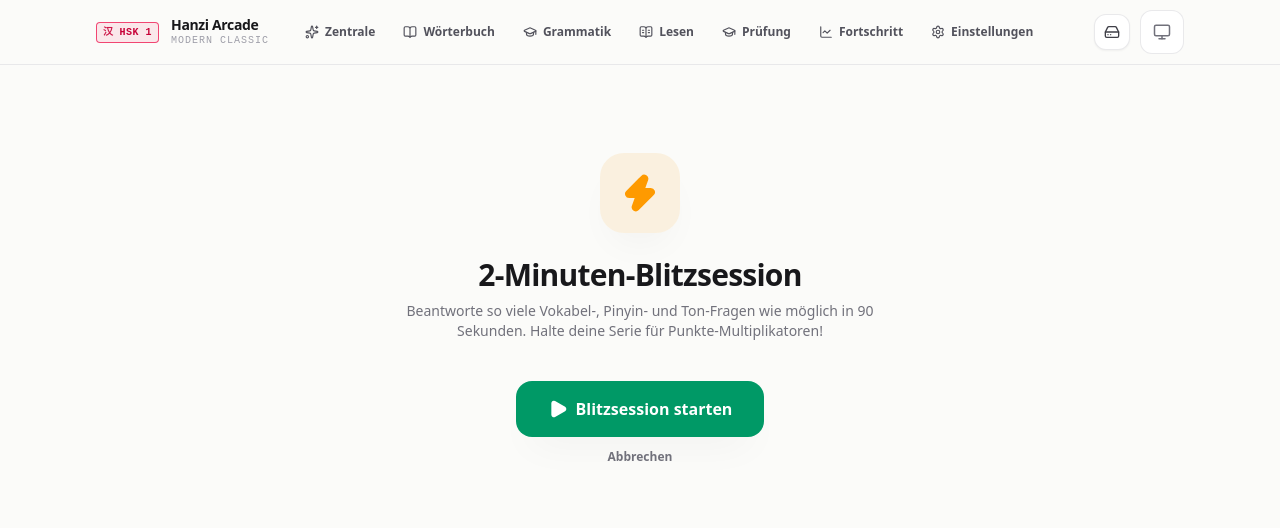
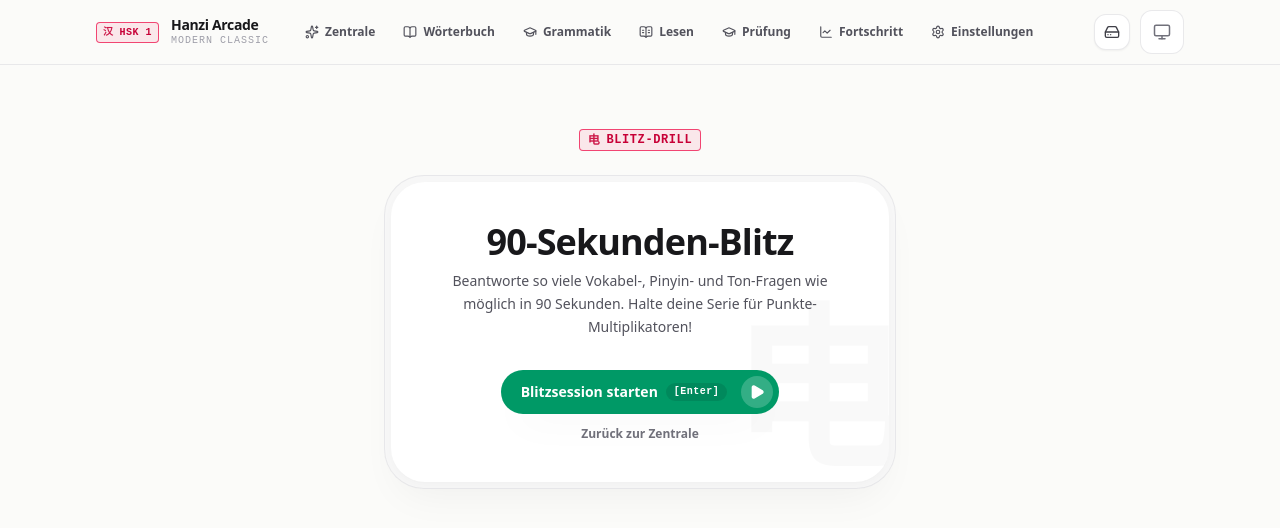
Before and after one commit to PcACy/learnwithmau, a React (Vite) app: page /blitz in a window 1280 px wide. Shown: the top 528 px of the page. Built offline with nearby package versions, Linux system fonts and the light colour scheme.

Commit message:
feat(blitz): 1-4 keyboard controls, double-bezel casing, seal badge, and option number badges

```diff
--- a/src/routes/BlitzPage.tsx
+++ b/src/routes/BlitzPage.tsx
@@ -15,6 +15,10 @@ import { fireCelebration, fireMicroBurst } from '../lib/confetti';
 import { useProgressStore } from '../store/progressStore';
 import { generateBlitzQuestions, type BlitzQuestion } from '../lib/blitzGenerator';
 import { SessionSummary } from '../components/game/SessionSummary';
+import { useKeyDown } from '../hooks/useKeyDown';
+import { KeyHints } from '../components/ui/Kbd';
+import { SealBadge } from '../components/ui/SealBadge';
+import { KineticButton } from '../components/ui/KineticButton';
 
 const TOTAL_TIME_SEC = 90;
 
@@ -120,39 +124,73 @@ export function BlitzPage() {
     }, 600);
   };
 
+  useKeyDown((event) => {
+    if (event.metaKey || event.ctrlKey || event.altKey) return;
+    if (event.repeat) return;
+
+    if (gameState === 'intro' && event.key === 'Enter') {
+      startBlitz();
+      return;
+    }
+
+    if (gameState !== 'playing' || !currentQ || selectedOption !== null) return;
+
+    if (event.code === 'Space' || event.key === 'r' || event.key === 'R') {
+      if (currentQ.audioUrl) {
+        event.preventDefault();
+        void playAsset(currentQ.audioUrl);
+      }
+      return;
+    }
+
+    const digit = Number.parseInt(event.key, 10);
+    if (digit >= 1 && digit <= currentQ.options.length) {
+      handleAnswer(currentQ.options[digit - 1]);
+    }
+  });
+
   if (gameState === 'intro') {
     return (
-      <div className="reveal mx-auto max-w-lg space-y-6 py-12 text-center" style={{ '--index': 0 } as CSSProperties}>
-        <div className="flex justify-center">
-          <span className="flex h-20 w-20 items-center justify-center rounded-3xl bg-amber-500/10 text-amber-500 shadow-whisper">
-            <Zap className="h-10 w-10 fill-amber-500" />
-          </span>
+      <div className="mx-auto max-w-lg space-y-6 py-6 text-center">
+        <div className="reveal flex justify-center" style={{ '--index': 0 } as CSSProperties}>
+          <SealBadge sealChar="电" label="BLITZ-DRILL" variant="cinnabar" />
         </div>
 
-        <div className="space-y-2">
-          <h1 className="text-3xl font-bold tracking-tight">2-Minuten-Blitzsession</h1>
-          <p className="text-sm text-zinc-500 dark:text-zinc-400">
+        <section
+          className="reveal double-bezel-casing shadow-whisper"
+          style={{ '--index': 1 } as CSSProperties}
+        >
+          <div className="double-bezel-core p-7 sm:p-10 space-y-6 relative">
+            <span className="watermark-glyph">电</span>
+
+            <div className="space-y-2 relative">
+              <h1 className="text-3xl font-black tracking-tight sm:text-4xl text-zinc-900 dark:text-zinc-50">
+                90-Sekunden-Blitz
+              </h1>
+              <p className="text-sm leading-relaxed text-zinc-600 dark:text-zinc-400">
                 Beantworte so viele Vokabel-, Pinyin- und Ton-Fragen wie möglich in 90 Sekunden.
                 Halte deine Serie für Punkte-Multiplikatoren!
               </p>
             </div>
 
-        <div className="flex flex-col items-center justify-center gap-3 pt-4">
-          <button
-            type="button"
+            <div className="flex flex-col items-center justify-center gap-3 pt-2 relative">
+              <KineticButton
+                variant="primary"
                 onClick={startBlitz}
-            className="flex h-14 items-center gap-2 rounded-2xl bg-emerald-600 px-8 text-base font-bold text-white shadow-whisper transition-all hover:bg-emerald-500 active:translate-y-px"
+                shortcut="[Enter]"
+                icon={<Play className="h-4 w-4 fill-white" />}
               >
-            <Play className="h-5 w-5 fill-white" />
                 Blitzsession starten
-          </button>
+              </KineticButton>
               <Link
                 to="/"
                 className="text-xs font-semibold text-zinc-500 hover:text-zinc-900 dark:text-zinc-400 dark:hover:text-zinc-100"
               >
-            Abbrechen
+                Zurück zur Zentrale
               </Link>
             </div>
+          </div>
+        </section>
       </div>
     );
   }
@@ -180,18 +218,18 @@ export function BlitzPage() {
   return (
     <div className="mx-auto max-w-2xl space-y-6 pb-16">
       {/* Top Header Bar (Timer, Streak, Score) */}
-      <div className="reveal flex items-center justify-between rounded-3xl border border-zinc-200/80 bg-white p-4 shadow-whisper dark:border-white/10 dark:bg-zinc-900" style={{ '--index': 0 } as CSSProperties}>
+      <div className="reveal flex items-center justify-between rounded-2xl border border-zinc-200/80 bg-white p-4 shadow-whisper dark:border-white/10 dark:bg-zinc-900" style={{ '--index': 0 } as CSSProperties}>
         {/* Timer */}
         <div className="flex items-center gap-2">
-          <Timer className={`h-5 w-5 ${timeLeft <= 15 ? 'text-red-500 animate-pulse' : 'text-emerald-600 dark:text-emerald-400'}`} />
-          <span className={`font-mono text-lg font-bold tabular-nums ${timeLeft <= 15 ? 'text-red-500' : ''}`}>
+          <Timer className={`h-5 w-5 ${timeLeft <= 15 ? 'text-rose-500 animate-pulse' : 'text-emerald-600 dark:text-emerald-400'}`} />
+          <span className={`font-mono text-lg font-bold tabular-nums ${timeLeft <= 15 ? 'text-rose-500 font-extrabold' : ''}`}>
             {Math.floor(timeLeft / 60)}:{(timeLeft % 60).toString().padStart(2, '0')}
           </span>
         </div>
 
         {/* Streak Indicator */}
         <div className="flex items-center gap-1.5 font-mono text-sm font-bold">
-          <Flame className={`h-4 w-4 ${streak > 0 ? 'text-amber-500 fill-amber-500' : 'text-zinc-300 dark:text-zinc-700'}`} />
+          <Flame className={`h-4 w-4 ${streak > 0 ? 'text-amber-500 fill-amber-500 animate-bounce' : 'text-zinc-300 dark:text-zinc-700'}`} />
           <span>{streak}× Serie</span>
         </div>
 
@@ -203,29 +241,35 @@ export function BlitzPage() {
       </div>
 
       {/* Frage-Karte */}
-      <div
-        className="reveal flex flex-col items-center rounded-[2.5rem] border border-zinc-200/80 bg-white p-8 text-center shadow-whisper dark:border-white/10 dark:bg-zinc-900"
+      <section
+        className="reveal double-bezel-casing shadow-whisper"
         style={{ '--index': 1 } as CSSProperties}
       >
-        <div className="flex items-center gap-2">
-          <span className="font-cjk text-6xl font-extrabold text-zinc-900 dark:text-zinc-100">
+        <div className="double-bezel-core p-8 text-center relative space-y-4">
+          <span className="watermark-glyph">电</span>
+
+          <div className="flex items-center justify-center gap-3 relative">
+            <span className="font-cjk text-6xl font-black text-zinc-900 dark:text-zinc-50">
               {currentQ.item.hanzi}
             </span>
             {currentQ.audioUrl && (
               <button
                 type="button"
                 onClick={() => playAsset(currentQ.audioUrl!)}
-              className="flex h-10 w-10 items-center justify-center rounded-xl bg-emerald-500/10 text-emerald-600 hover:bg-emerald-500/20 dark:text-emerald-400"
+                aria-label="Audio abspielen (␣)"
+                title="Audio abspielen (␣)"
+                className="flex h-10 w-10 items-center justify-center rounded-xl border border-zinc-200/80 bg-white text-emerald-600 shadow-xs transition-all hover:bg-emerald-50 active:scale-95 dark:border-white/10 dark:bg-zinc-800 dark:text-emerald-400 cursor-pointer"
               >
                 <Volume2 className="h-5 w-5" />
               </button>
             )}
           </div>
 
-        <p className="mt-4 text-sm font-semibold text-zinc-600 dark:text-zinc-300">
+          <p className="text-sm font-semibold text-zinc-600 dark:text-zinc-300 relative">
             {currentQ.prompt}
           </p>
         </div>
+      </section>
 
       {/* Antwort-Optionen */}
       <div className="reveal grid grid-cols-1 gap-3 sm:grid-cols-2" style={{ '--index': 2 } as CSSProperties}>
@@ -240,23 +284,38 @@ export function BlitzPage() {
               type="button"
               onClick={() => handleAnswer(option)}
               disabled={selectedOption !== null}
-              className={`flex h-14 items-center justify-between rounded-2xl border px-5 text-left text-sm font-semibold transition-all duration-150 active:scale-98 ${
+              className={`relative flex h-14 items-center justify-between rounded-2xl border-2 px-5 text-left text-sm font-semibold transition-all duration-150 select-none cursor-pointer active:scale-98 ${
                 isCorrect
-                  ? 'animate-pop-in border-emerald-500 bg-emerald-500 text-white shadow-emerald-500/30'
+                  ? 'animate-pop-in border-emerald-500 bg-emerald-500 text-white shadow-emerald-500/30 font-bold'
                   : isWrong
-                    ? 'animate-shake border-red-500 bg-red-500 text-white'
+                    ? 'animate-shake border-rose-500 bg-rose-500 text-white font-bold'
                     : selectedOption !== null && option === currentQ.correctAnswer
                       ? 'border-emerald-500 bg-emerald-500/20 text-emerald-800 dark:text-emerald-300'
                       : 'border-zinc-200/80 bg-white text-zinc-800 hover:border-emerald-500/40 hover:bg-zinc-50 dark:border-white/10 dark:bg-zinc-900 dark:text-zinc-100 dark:hover:bg-zinc-800'
               }`}
             >
+              <div className="flex items-center gap-3">
+                <span className="font-mono text-xs font-bold text-zinc-400 dark:text-zinc-500">
+                  [{idx + 1}]
+                </span>
                 <span>{option}</span>
+              </div>
               {isCorrect && <Check className="h-5 w-5 text-white" />}
               {isWrong && <X className="h-5 w-5 text-white" />}
             </button>
           );
         })}
       </div>
+
+      {/* KeyHints Footer */}
+      <div className="flex justify-center pt-2">
+        <KeyHints
+          hints={[
+            ['1–4', 'Schnell-Antwort'],
+            ['␣ / R', 'Audio anhören'],
+          ]}
+        />
+      </div>
     </div>
   );
 }
```
Lines whose indentation alone changed are shown as unchanged.
